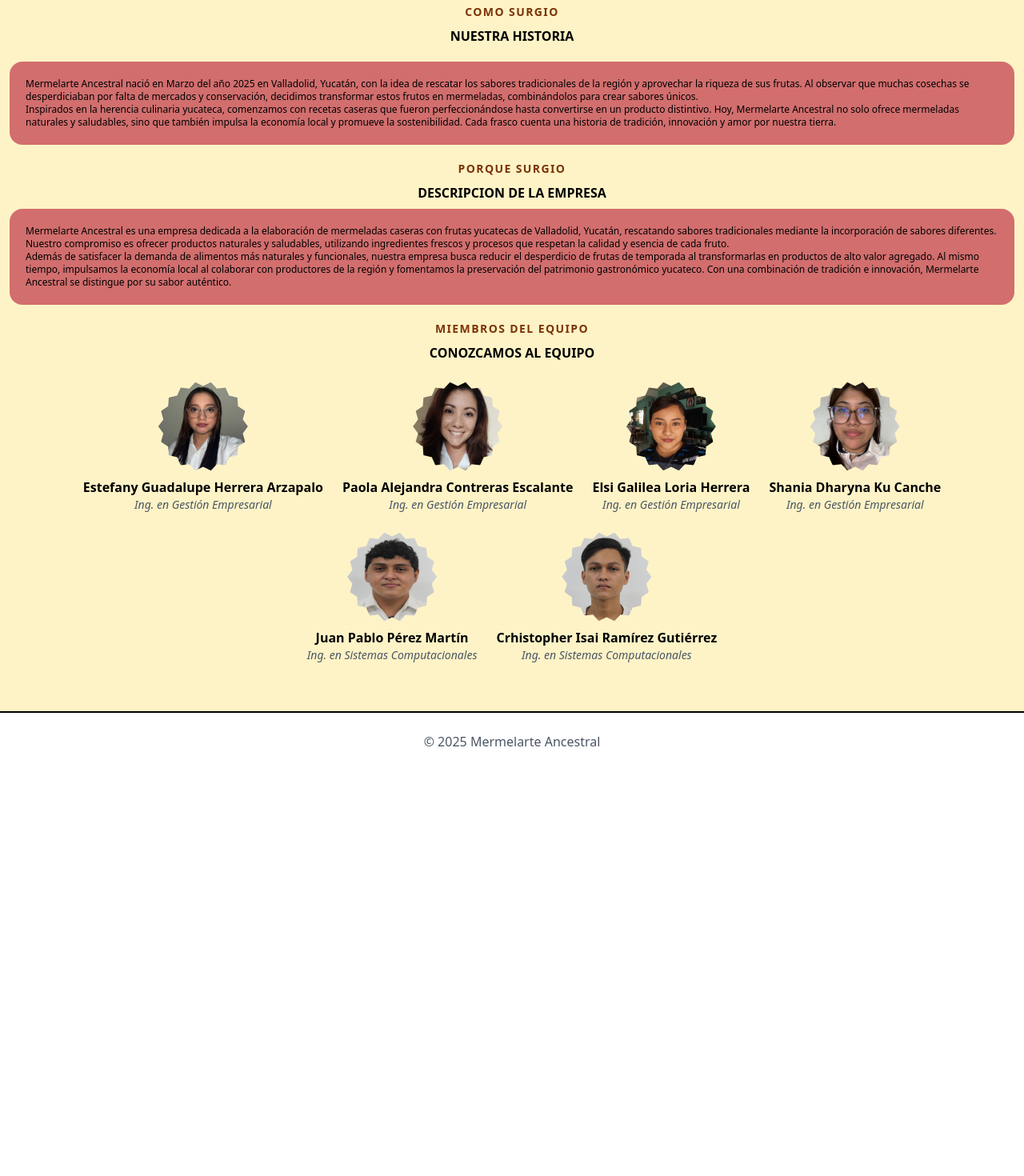
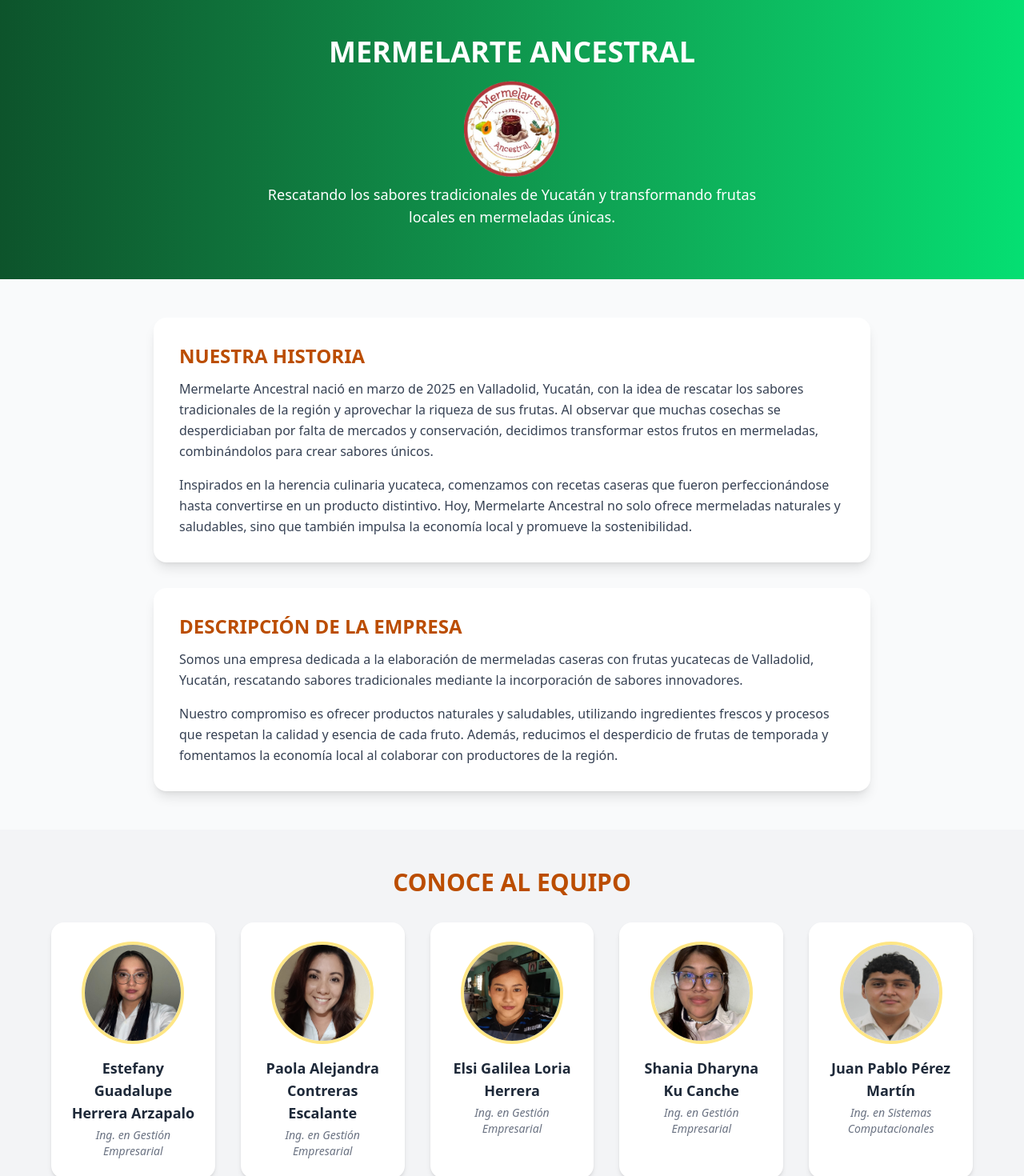
Before and after one commit to CrhistopherG/mermelarte, a React (Vite) app in the folder frontend/: page /presentacion in a window 1280 px wide. Shown: the part 100-1570 px from the top of the page at 80% size. Before the commit the page ends 1063 px from the top, so only its background shows below. Built offline with nearby package versions, Linux system fonts and the light colour scheme.

Commit message:
producto final

```diff
--- a/frontend/package.json
+++ b/frontend/package.json
@@ -14,6 +14,7 @@
     "lucide-react": "^0.509.0",
     "react": "^19.0.0",
     "react-dom": "^19.0.0",
+    "react-icons": "^5.5.0",
     "react-router-dom": "^7.5.1",
     "tailwindcss": "^4.0.17"
   },
--- a/frontend/src/App.tsx
+++ b/frontend/src/App.tsx
@@ -2,12 +2,12 @@
 import { Routes, Route } from "react-router-dom"
 import Presentation from "./components/Presentation"
 import Header from "./components/Header"
-import About from "./components/About"
 import Layout from "./components/Layout"
 import Home from "./components/Home"
 import Catalog from "./components/Catalog"
 import Order from "./components/Order"
 import Menu from "./components/Menu"
+import Contact from "./components/Contact"
 function App() {
 
 
@@ -21,9 +21,9 @@
               <Route index element={<Home />} />
               <Route path="presentacion" element={<Presentation />} />
               <Route path="catalogo" element={<Catalog />} />
-              <Route path="about" element={<About />} />
               <Route path="menu" element={<Menu />} />
               <Route path="pedido" element={<Order />} />
+              <Route path="contacto" element={<Contact/>} />
           </Routes>
         </div>
 
--- a/frontend/src/components/Contact.tsx
+++ b/frontend/src/components/Contact.tsx
@@ -1,8 +1,101 @@
+import { FaMapPin, FaPhoneAlt, FaWhatsapp } from "react-icons/fa";
+import Footer from "./Footer";
+import { MdEmail } from "react-icons/md";
+import { useCallback } from "react";
 
 export default function Contact() {
+  const handleSubmit = useCallback((e: React.FormEvent<HTMLFormElement>) => {
+    alert("Mensaje enviado");
+  }, []);
+
   return (
-    <div>
-      Hola desde el componente contacto
+    <div className="flex flex-col min-h-screen bg-gray-50">
+      {/* Hero Section */}
+      <section className="bg-gradient-to-r from-green-800 to-green-400 text-white pt-16 py-8 px-6 text-center">
+        <h1 className="text-4xl font-extrabold mb-4 uppercase">Contáctanos</h1>
+        <p className="max-w-2xl mx-auto text-lg mb-2">
+          ¿Tienes dudas o comentarios? ¡Escríbenos y con gusto te responderemos!
+        </p>
+        <div className="space-y-2">
+          <p className="flex justify-center items-center gap-2">
+            <FaWhatsapp className="w-5 h-5" />
+            985-101-70-55
+          </p>
+          <p className="flex justify-center items-center gap-2">
+            <MdEmail className="w-5 h-5" />
+            mermelarte@gmail.com
+          </p>
+          <p className="flex justify-center items-center gap-2">
+            <FaMapPin className="w-5 h-5" />
+            Valladolid, Yucatán
+          </p>
+        </div>
+      </section>
+
+      {/* Contact Form Section */}
+      <section className="py-12 px-6 flex-grow">
+        <div className="max-w-2xl mx-auto bg-white shadow-lg rounded-2xl p-8">
+          <form onSubmit={handleSubmit} className="space-y-6">
+            {/* Nombre */}
+            <div>
+              <label htmlFor="name" className="block text-sm font-medium text-gray-700">
+                Nombre completo
+              </label>
+              <input
+                type="text"
+                id="name"
+                name="name"
+                placeholder="Tu nombre"
+                className="mt-1 block w-full px-4 py-2 border border-gray-300 rounded-lg focus:ring-amber-500 focus:border-amber-500"
+                required
+              />
+            </div>
+
+            {/* Email */}
+            <div>
+              <label htmlFor="email" className="block text-sm font-medium text-gray-700">
+                Correo electrónico
+              </label>
+              <input
+                type="email"
+                id="email"
+                name="email"
+                placeholder="tu@ejemplo.com"
+                className="mt-1 block w-full px-4 py-2 border border-gray-300 rounded-lg focus:ring-amber-500 focus:border-amber-500"
+                required
+              />
+            </div>
+
+            {/* Mensaje */}
+            <div>
+              <label htmlFor="message" className="block text-sm font-medium text-gray-700">
+                Mensaje
+              </label>
+              <textarea
+                id="message"
+                name="message"
+                rows={5}
+                placeholder="Escribe tu mensaje..."
+                className="mt-1 block w-full px-4 py-2 border border-gray-300 rounded-lg focus:ring-amber-500 focus:border-amber-500 resize-none"
+                required
+              ></textarea>
+            </div>
+
+            {/* Botón */}
+            <div className="text-center">
+              <button
+                type="submit"
+                className="inline-block px-8 py-3 bg-amber-600 text-white font-semibold rounded-xl shadow hover:bg-amber-700 transition-colors"
+              >
+                Enviar Mensaje
+              </button>
+            </div>
+          </form>
+        </div>
+      </section>
+
+      {/* Footer */}
+      <Footer />
     </div>
-  )
+  );
 }
--- a/frontend/src/components/Footer.tsx
+++ b/frontend/src/components/Footer.tsx
@@ -1,7 +1,7 @@
 
 export default function Footer() {
   return (
-    <footer className="w-full p-6 flex justify-center border-t-2">
+    <footer className="w-full p-6 flex justify-center h-20 sm:h-12 border-t-2">
           <p className="text-gray-600">© 2025 Mermelarte Ancestral</p>
     </footer>
   )
--- a/frontend/src/components/Presentation.tsx
+++ b/frontend/src/components/Presentation.tsx
@@ -2,104 +2,78 @@
 import Footer from "./Footer";
 
 export default function Presentation() {
-
-  /*
-      name: string,
-    career: string,
-    image: string
-
-  */
-
   const members: Member[] = [
-    {
-      name: "Estefany Guadalupe Herrera Arzapalo",
-      career: "Ing. en Gestión Empresarial",
-      image: "/miembro1.jpeg"
-    },
-    {
-      name: "Paola Alejandra Contreras Escalante",
-      career: "Ing. en Gestión Empresarial",
-      image: "/miembro2.jpeg"
-    },
-    {
-      name: "Elsi Galilea Loria Herrera",
-      career: "Ing. en Gestión Empresarial",
-      image: "/miembro3.jpeg"
-    },
-    {
-      name: "Shania Dharyna Ku Canche",
-      career: "Ing. en Gestión Empresarial",
-      image: "/miembro4.jpeg"
-    },
-    {
-      name: "Juan Pablo Pérez Martín",
-      career: "Ing. en Sistemas Computacionales",
-      image: "/miembro5.jpeg"
-    }
-    ,
-    {
-      name: "Crhistopher Isai Ramírez Gutiérrez",
-      career: "Ing. en Sistemas Computacionales",
-      image: "/miembro6.jpeg"
-    }
-
-  ]
+    { name: "Estefany Guadalupe Herrera Arzapalo", career: "Ing. en Gestión Empresarial", image: "/miembro1.jpeg" },
+    { name: "Paola Alejandra Contreras Escalante", career: "Ing. en Gestión Empresarial", image: "/miembro2.jpeg" },
+    { name: "Elsi Galilea Loria Herrera", career: "Ing. en Gestión Empresarial", image: "/miembro3.jpeg" },
+    { name: "Shania Dharyna Ku Canche", career: "Ing. en Gestión Empresarial", image: "/miembro4.jpeg" },
+    { name: "Juan Pablo Pérez Martín", career: "Ing. en Sistemas Computacionales", image: "/miembro5.jpeg" }
+  ];
 
   return (
-    <>
-      <div className="p-3 flex flex-col gap-2 bg-amber-100 pb-15">
-        <h2 className=" text-amber-900 text-sm tracking-widest font-bold text-center pt-3 uppercase">Como surgio</h2>
-        <h2 className=" text-black font-bold text-center uppercase">Nuestra historia</h2>
-        <div className=" text-xs rounded-2xl bg-[#d26e6e] p-5 mt-3">
-          <p>Mermelarte Ancestral nació en Marzo del año 2025 en Valladolid, Yucatán,  con la idea de rescatar los sabores tradicionales de la región y aprovechar la riqueza de sus frutas. Al observar que muchas cosechas se desperdiciaban por falta de mercados y conservación, decidimos transformar estos frutos en mermeladas, combinándolos para crear sabores únicos.</p>
-          <p>Inspirados en la herencia culinaria yucateca, comenzamos con recetas caseras que fueron perfeccionándose hasta convertirse en un producto distintivo. Hoy, Mermelarte Ancestral no solo ofrece mermeladas naturales y saludables, sino que también impulsa la economía local y promueve la sostenibilidad. Cada frasco cuenta una historia de tradición, innovación y amor por nuestra tierra.</p>
+    <div className="flex flex-col min-h-screen bg-gray-50">
+      {/* Hero Section */}
+      <section className="bg-gradient-to-r from-green-900 to-green-400 text-white py-16 px-6 text-center">
+        <h1 className="text-4xl font-extrabold mb-4 uppercase">Mermelarte Ancestral</h1>
+        <img src="/mermelarte-logo.png" alt="" className="w-30 h-30 mx-auto mb-2" />
+        <p className="max-w-2xl mx-auto text-lg">
+          Rescatando los sabores tradicionales de Yucatán y transformando frutas locales en mermeladas únicas.
+        </p>
+      </section>
+
+      {/* Story Section */}
+      <section className="py-12 px-6">
+        <div className="max-w-4xl mx-auto space-y-8">
+          <div className="bg-white shadow-lg rounded-2xl p-8">
+            <h2 className="text-2xl font-bold text-amber-700 mb-3 uppercase">Nuestra Historia</h2>
+            <p className="text-gray-700 leading-relaxed">
+              Mermelarte Ancestral nació en marzo de 2025 en Valladolid, Yucatán, con la idea de rescatar los sabores
+              tradicionales de la región y aprovechar la riqueza de sus frutas. Al observar que muchas cosechas
+              se desperdiciaban por falta de mercados y conservación, decidimos transformar estos frutos en mermeladas,
+              combinándolos para crear sabores únicos.
+            </p>
+            <p className="mt-4 text-gray-700 leading-relaxed">
+              Inspirados en la herencia culinaria yucateca, comenzamos con recetas caseras que fueron perfeccionándose
+              hasta convertirse en un producto distintivo. Hoy, Mermelarte Ancestral no solo ofrece mermeladas
+              naturales y saludables, sino que también impulsa la economía local y promueve la sostenibilidad.
+            </p>
+          </div>
+
+          <div className="bg-white shadow-lg rounded-2xl p-8">
+            <h2 className="text-2xl font-bold text-amber-700 mb-3 uppercase">Descripción de la Empresa</h2>
+            <p className="text-gray-700 leading-relaxed">
+              Somos una empresa dedicada a la elaboración de mermeladas caseras con frutas yucatecas de Valladolid,
+              Yucatán, rescatando sabores tradicionales mediante la incorporación de sabores innovadores.
+            </p>
+            <p className="mt-4 text-gray-700 leading-relaxed">
+              Nuestro compromiso es ofrecer productos naturales y saludables, utilizando ingredientes frescos y procesos
+              que respetan la calidad y esencia de cada fruto. Además, reducimos el desperdicio de frutas de temporada
+              y fomentamos la economía local al colaborar con productores de la región.
+            </p>
+          </div>
         </div>
-        <h2 className=" text-amber-900 text-sm tracking-widest font-bold text-center pt-3 uppercase">Porque surgio</h2>
-        <h2 className=" text-black font-bold text-center uppercase">Descripcion de la empresa</h2>
-        <div className=" text-xs rounded-2xl bg-[#d26e6e] p-5">
-          <p>Mermelarte Ancestral es una empresa dedicada a la elaboración de mermeladas caseras con frutas yucatecas de Valladolid, Yucatán, rescatando sabores tradicionales mediante la incorporación de sabores diferentes. Nuestro compromiso es ofrecer productos naturales y saludables, utilizando ingredientes frescos y procesos que respetan la calidad y esencia de cada fruto.</p>
-          <p>Además de satisfacer la demanda de alimentos más naturales y funcionales, nuestra empresa busca reducir el desperdicio de frutas de temporada al transformarlas en productos de alto valor agregado. Al mismo tiempo, impulsamos la economía local al colaborar con productores de la región y fomentamos la preservación del patrimonio gastronómico yucateco. Con una combinación de tradición e innovación, Mermelarte Ancestral se distingue por su sabor auténtico.
-          </p>
-        </div>
-        <h2 className=" text-amber-900 text-sm tracking-widest font-bold text-center pt-3 uppercase">Miembros del equipo</h2>
-        <h2 className=" text-black font-bold text-center uppercase">Conozcamos al equipo</h2>
-        <div className="flex flex-col items-center text-center bg-transparent">
-        <div className="flex flex-wrap justify-center gap-6 mt-4">
-          {members.map((member, index) => (
-            <div key={index} className="flex flex-col items-center text-center bg-transparent">
-              {/* Imagen circular con borde dentado */}
-              <div className="w-28 h-28 relative">
-                <div
-                  className="absolute inset-0 z-10"
-                  style={{
-                    backgroundImage: `url(${member.image})`,
-                    backgroundSize: 'cover',
-                    backgroundPosition: 'center',
-                    clipPath: `polygon(
-                      ${Array.from({ length: 36 }, (_, i) => {
-                        const angle = (i / 36) * 2 * Math.PI;
-                        const r = i % 2 === 0 ? 50 : 45;
-                        const x = 50 + r * Math.cos(angle);
-                        const y = 50 + r * Math.sin(angle);
-                        return `${x}% ${y}%`;
-                      }).join(',')}
-                    )`,
-                    borderRadius: '50%',
-                  }}
-                />
-              </div>
+      </section>
 
-              {/* Nombre */}
-              <div className="mt-2 text-black font-bold">{member.name}</div>
-
-              {/* Carrera */}
-              <div className="text-sm text-gray-600 italic">{member.career}</div>
+      {/* Team Section */}
+      <section className="bg-gray-100 py-12 px-6">
+        <h2 className="text-3xl font-bold text-center text-amber-700 uppercase mb-8">Conoce al Equipo</h2>
+        <div className="max-w-6xl mx-auto grid grid-cols-1 sm:grid-cols-2 md:grid-cols-3 lg:grid-cols-5 gap-8">
+          {members.map((member, idx) => (
+            <div key={idx} className="bg-white rounded-2xl shadow-md p-6 flex flex-col items-center text-center hover:shadow-xl transition-shadow">
+              <img
+                src={member.image}
+                alt={member.name}
+                className="w-32 h-32 object-cover rounded-full border-4 border-amber-200 mb-4"
+              />
+              <h3 className="text-lg font-semibold text-gray-800">{member.name}</h3>
+              <p className="text-sm text-gray-500 italic mt-1">{member.career}</p>
             </div>
           ))}
         </div>
+      </section>
+
+      {/* Footer */}
+      <Footer />
     </div>
-      </div>
-      <Footer />
-    </>
-  )
+  );
 }
```
Also changed, not shown: frontend/src/components/About.tsx (deleted, +0 -8 lines), frontend/src/components/Home.tsx (+35 -22 lines), frontend/src/components/Menu.tsx (+8 -6 lines), frontend/src/components/Order.tsx (+20 -9 lines), 1 other file (tests, documents, lock files or other folders).
